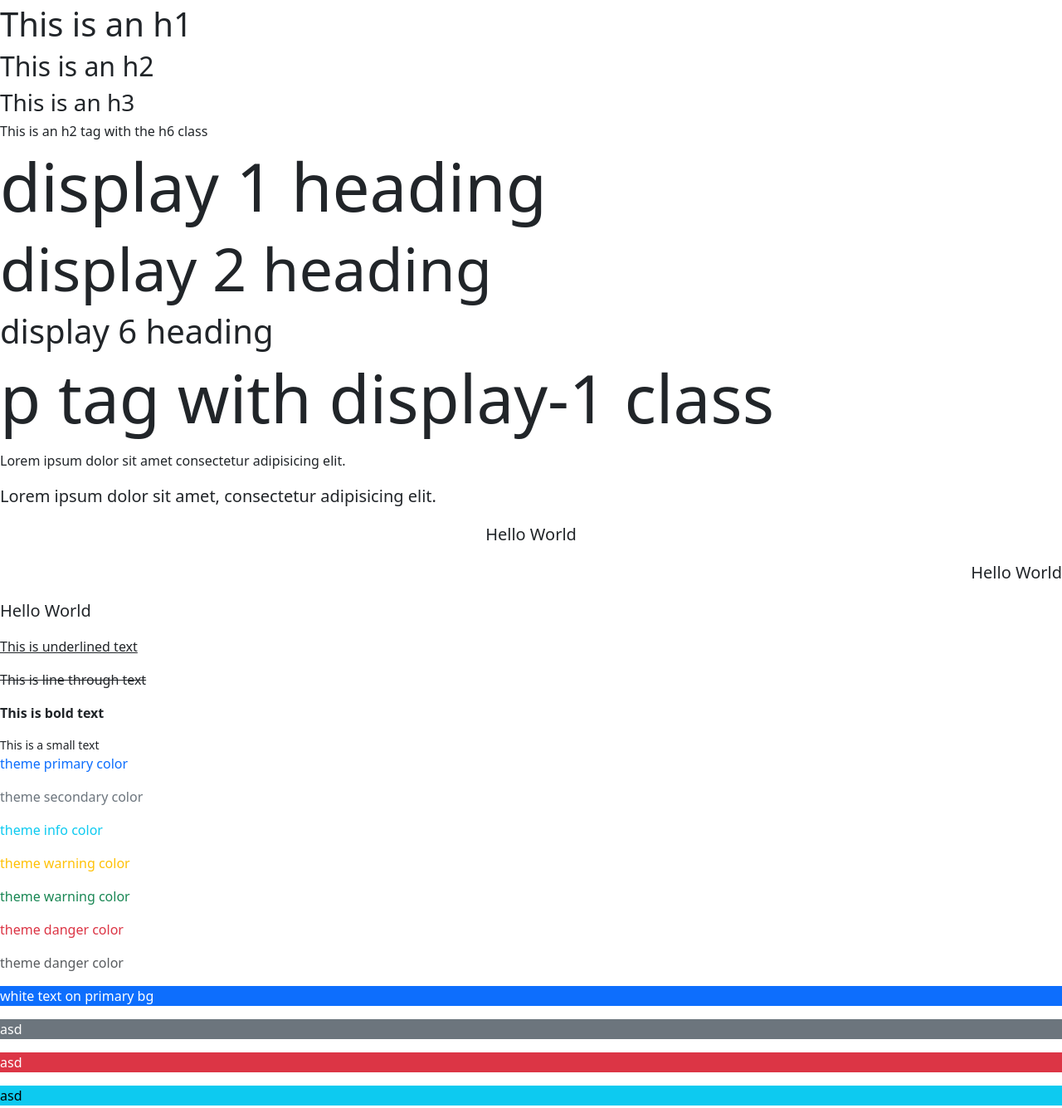
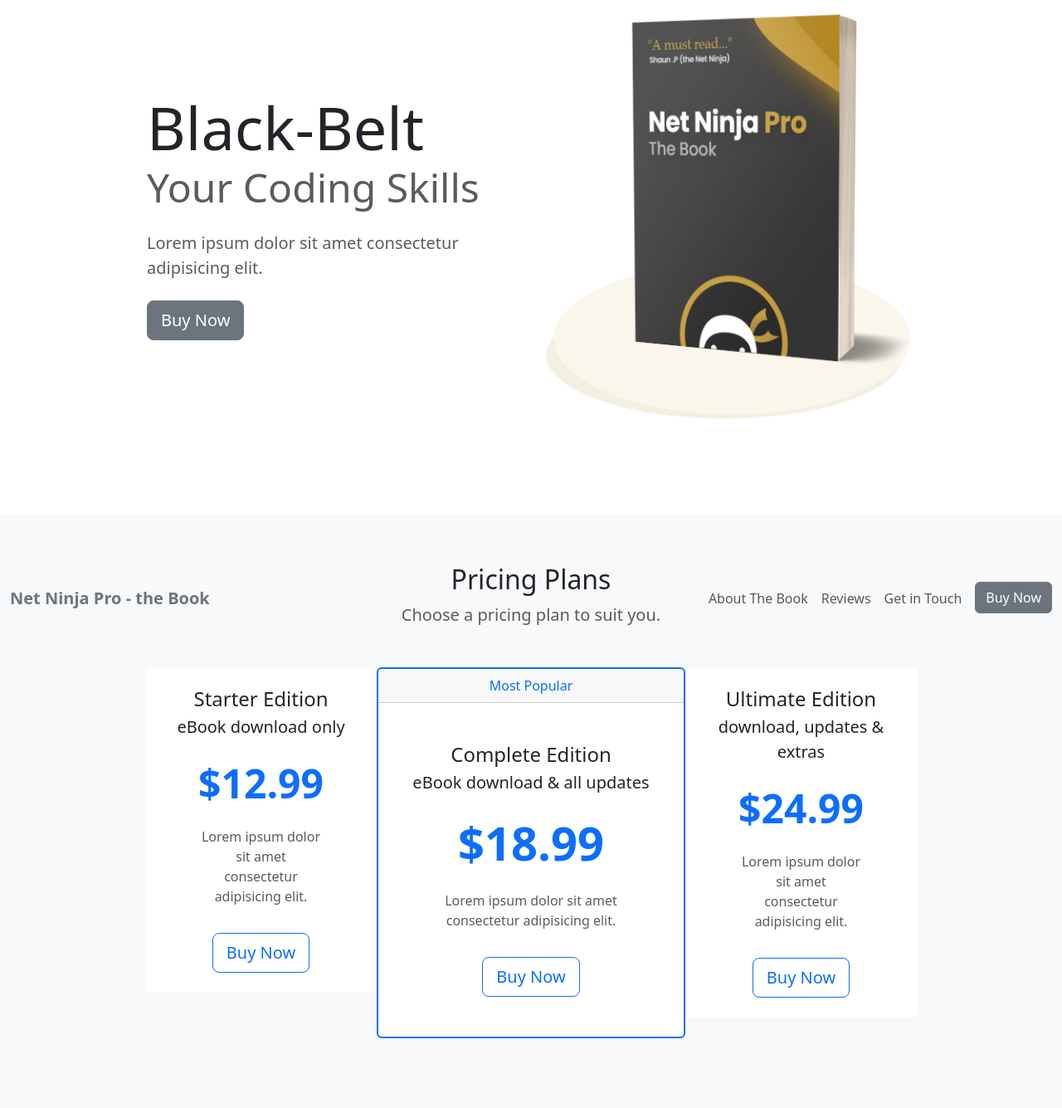
Before and after one commit to dppykt/Bootstrap-Crash-Course, a plain HTML site: page index.html in a window 1280 px wide. Shown: the part 51-1386 px from the top of the page at 83% size. Drawn offline with nearby package versions, Linux system fonts and the light colour scheme.

Commit message:
lesson 10

```diff
--- a/index.html
+++ b/index.html
@@ -3,50 +3,120 @@
     <meta charset="UTF-8">
     <meta name="viewport" content="width=device-width, initial-scale=1.0">
     <link href="https://cdn.jsdelivr.net/npm/bootstrap@5.3.8/dist/css/bootstrap.min.css" rel="stylesheet" integrity="sha384-sRIl4kxILFvY47J16cr9ZwB07vP4J8+LH7qKQnuqkuIAvNWLzeN8tE5YBujZqJLB" crossorigin="anonymous">
-    <title>Bootstrap Crash Course - Lesson 1-3</title>
+    <title>Lesson 8</title>
+    <style>
+        section{
+            padding: 60px 0;
+        }
+    </style>
 </head>
 <body>
-    <h1>Bootstrap Crash Course</h1>
 
-<!--heading tags-->
+    <!-- navbar -->
+    <nav class="navbar navbar-expand-md fixed-bottom navbar-light">
+        <div class="container-xxl">
+            <a href="#intro" class="navbar-brand">
+                <span class="fw-bold text-secondary">
+                    Net Ninja Pro - the Book
+                </span>
+            </a>
+            <!-- toggle button for mobile nav -->
+             <button class="navbar-toggler" type="button" data-bs-toggle="collapse" data-bs-target="#main-nav" aria-controls="main-nav" aria-expanded="false" aria-label="Toggle navigation">
+                <span class="navbar-toggler-icon"></span>
+             </button>
 
-<h1>This is an h1</h1>
-<h2>This is an h2</h2>
-<h3>This is an h3</h3>
-<h2 class="h6">This is an h2 tag with the h6 class</h2>
+            <!-- navbar links -->
+             <div class="collapse navbar-collapse justify-content-end align-center" id="main-nav">
+                <ul class="navbar-nav">
+                    <li class="nav-item">
+                        <a href="#topics" class="nav-link">About The Book</a>
+                    </li>
+                    <li class="nav-item">
+                        <a href="#reviews" class="nav-link">Reviews</a>
+                    </li>
+                    <li class="nav-item">
+                        <a href="#contact" class="nav-link">Get in Touch</a>
+                    </li>
+                    <li class="nav-item d-md-none">
+                        <a href="#pricing" class="nav-link">Pricing</a>
+                    </li>
+                    <li class="nav-item ms-2 d-none d-md-inline">
+                        <a href="#pricing" class="btn btn-secondary">Buy Now</a>
+                    </li>
+                </ul>
+             </div>
+        </div>
+    </nav>
+    <!-- main page & intro text -->
 
-<!--display headings-->
-<h1 class="display-1">display 1 heading</h1>
-<h1 class="display-2">display 2 heading</h1>
-<h1 class="display-6">display 6 heading</h1>
-<p class="display-1">p tag with display-1 class</p>
+    <section id="intro">
+        <div class="container-lg">
+            <div class="row justify-content-center align-items-center">
+                <div class="col-md-5 text-center text-md-start">
+                    <h1>
+                        <div class="display-2">Black-Belt</div>
+                        <div class="display-5 text-muted">Your Coding Skills</div>
+                    </h1>
+                    <p class="lead my-4 text-muted">Lorem ipsum dolor sit amet consectetur adipisicing elit.</p>
+                    <a href="#pricing" class="btn btn-secondary btn-lg">Buy Now</a>
+                </div>
+                <div class="col-md-5 text-center d-none d-md-block">
+                    <img class="img-fluid" src="/assets/ebook-cover.png" alt="ebook-cover">
+                </div>
+            </div>
+        </div>
 
-<!--lead text & alignment-->
-<p>Lorem ipsum dolor sit amet consectetur adipisicing elit.</p>
-<p class="lead">Lorem ipsum dolor sit amet, consectetur adipisicing elit.</p>
-<p class="lead text-center">Hello World</p>
-<p class="lead text-end">Hello World</p>
-<p class="lead text-start">Hello World</p>
+    </section>
 
-<!--text decoration & font weight-->
-<p class="text-decoration-underline">This is underlined text</p>
-<p class="text-decoration-line-through">This is line through text</p>
-<p class="fw-bold">This is bold text</p>
-<small>This is a small text</small>
+    <!-- pricing plans -->
+     <section id="pricing" class="bg-light mt-5">
+        <div class="container-lg">
+            <div class="text-center">
+                <h2>Pricing Plans</h2>
+                <p class="lead text-muted">Choose a pricing plan to suit you.</p>
+            </div>
 
-<!--text colours-->
-<p class="text-primary">theme primary color</p>
-<p class="text-secondary">theme secondary color</p>
-<p class="text-info">theme info color</p>
-<p class="text-warning">theme warning color</p>
-<p class="text-success">theme warning color</p>
-<p class="text-danger">theme danger color</p>
-<p class="text-muted">theme danger color</p>
-<!--bg colours-->
-<p class="text-white bg-primary">white text on primary bg</p>
-<p class="text-white bg-secondary">asd</p>
-<p class="text-white bg-danger">asd</p>
-<p class="text-black bg-info">asd</p>
-<script src="https://cdn.jsdelivr.net/npm/bootstrap@5.3.8/dist/js/bootstrap.bundle.min.js" integrity="sha384-FKyoEForCGlyvwx9Hj09JcYn3nv7wiPVlz7YYwJrWVcXK/BmnVDxM+D2scQbITxI" crossorigin="anonymous"></script>
+            <div class="row my-5 alight-items-center justify-content-center g-0">
+                <div class="col-8 col-lg-4 col-xl-3">
+                    <div class="card border-0">
+                        <div class="card-body text-center py-4">
+                            <h4 class="card-title">Starter Edition</h4>
+                            <p class="lead card-subtitle">eBook download only</p>
+                            <p class="display-5 my-4 text-primary fw-bold">$12.99</p>
+                            <p class="card-text mx-5 text-muted d-none d-lg-block">Lorem ipsum dolor sit amet consectetur adipisicing elit.</p>
+                            <a href="#" class="btn btn-outline-primary btn-lg mt-3">Buy Now</a>
+                        </div>
+                    </div>
+                </div>
+
+                <div class="col-9 col-lg-4">
+                    <div class="card border-primary border-2">
+                        <div class="card-header text-center text-primary">Most Popular</div>
+                        <div class="card-body text-center py-5">
+                            <h4 class="card-title">Complete Edition</h4>
+                            <p class="lead card-subtitle">eBook download & all updates</p>
+                            <p class="display-4 my-4 text-primary fw-bold">$18.99</p>
+                            <p class="card-text mx-5 text-muted d-none d-lg-block">Lorem ipsum dolor sit amet consectetur adipisicing elit.</p>
+                            <a href="#" class="btn btn-outline-primary btn-lg mt-3">Buy Now</a>
+                        </div>
+                    </div>
+                </div>
+
+                <div class="col-8 col-lg-4 col-xl-3">
+                    <div class="card border-0">
+                        <div class="card-body text-center py-4">
+                            <h4 class="card-title">Ultimate Edition</h4>
+                            <p class="lead card-subtitle">download, updates & extras</p>
+                            <p class="display-5 my-4 text-primary fw-bold">$24.99</p>
+                            <p class="card-text mx-5 text-muted d-none d-lg-block">Lorem ipsum dolor sit amet consectetur adipisicing elit.</p>
+                            <a href="#" class="btn btn-outline-primary btn-lg mt-3">Buy Now</a>
+                        </div>
+                    </div>
+                </div>
+            </div>
+        </div>
+     </section>
+
+    <script src="https://cdn.jsdelivr.net/npm/bootstrap@5.3.8/dist/js/bootstrap.bundle.min.js" integrity="sha384-FKyoEForCGlyvwx9Hj09JcYn3nv7wiPVlz7YYwJrWVcXK/BmnVDxM+D2scQbITxI" crossorigin="anonymous"></script>
 </body>
 </html>
```
Also changed, not shown: intro.html (added, +52 -0 lines).
